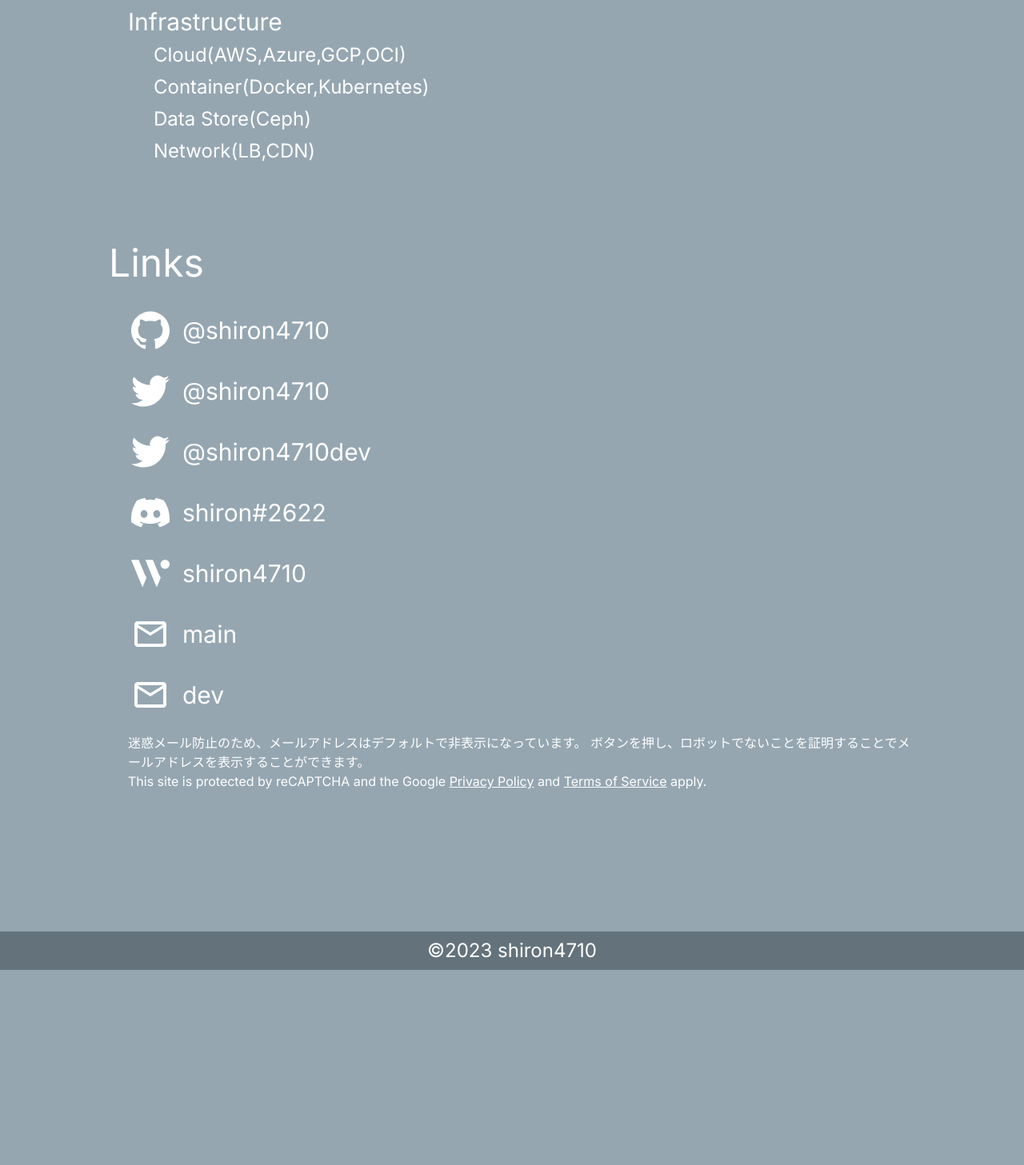
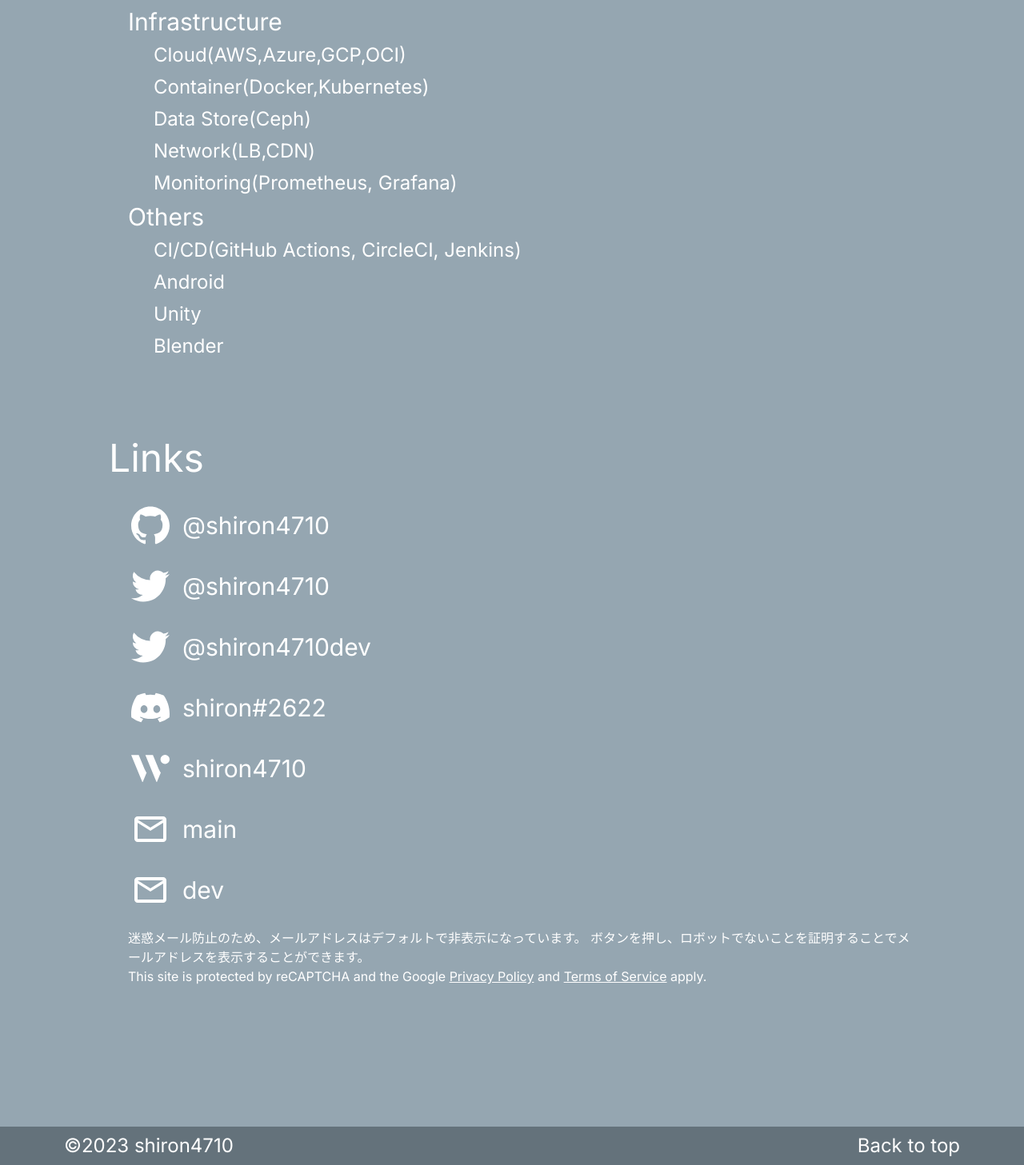
Before and after one commit to shiron-dev/shiron.dev, a Next.js app: page / in a window 1280 px wide. Shown: the part 1275-2732 px from the top of the page at 80% size. Before the commit the page ends 2488 px from the top, so only its background shows below. Built offline with nearby package versions, Linux system fonts and the light colour scheme; no server answers.

Commit message:
feat: update page

```diff
--- a/src/app/page.tsx
+++ b/src/app/page.tsx
@@ -51,6 +51,16 @@ export default async function Home(): Promise<JSX.Element> {
               "Container(Docker,Kubernetes)",
               "Data Store(Ceph)",
               "Network(LB,CDN)",
+              "Monitoring(Prometheus, Grafana)",
+            ]}
+          />
+          <SkillStack
+            category="Others"
+            skills={[
+              "CI/CD(GitHub Actions, CircleCI, Jenkins)",
+              "Android",
+              "Unity",
+              "Blender",
             ]}
           />
         </div>
--- a/src/components/Footer/Footer.tsx
+++ b/src/components/Footer/Footer.tsx
@@ -4,9 +4,21 @@ import React from "react";
 import "./footer.scss";
 
 export const Footer = (): JSX.Element => {
+  const backToTop = (): void => {
+    window.scrollTo({ top: 0, behavior: "smooth" });
+  };
   return (
-    <div className={"footer flex items-center justify-center text-2xl py-2"}>
+    <div
+      className={"footer flex items-center justify-between text-2xl py-2 px-20"}
+    >
       <div>©2023 shiron4710</div>
+      <button
+        onClick={() => {
+          backToTop();
+        }}
+      >
+        Back to top
+      </button>
     </div>
   );
 };
--- a/src/components/layout/index/SkillStack.tsx
+++ b/src/components/layout/index/SkillStack.tsx
@@ -10,7 +10,9 @@ export const SkillStack = (props: Props): JSX.Element => {
     <div>
       <h5 className="text-3xl">{props.category}</h5>
       {props.skills.map((skill) => (
-        <div className="text-2xl ml-8 my-2">{skill}</div>
+        <div className="text-2xl ml-8 my-2" key={skill}>
+          {skill}
+        </div>
       ))}
     </div>
   );
```
